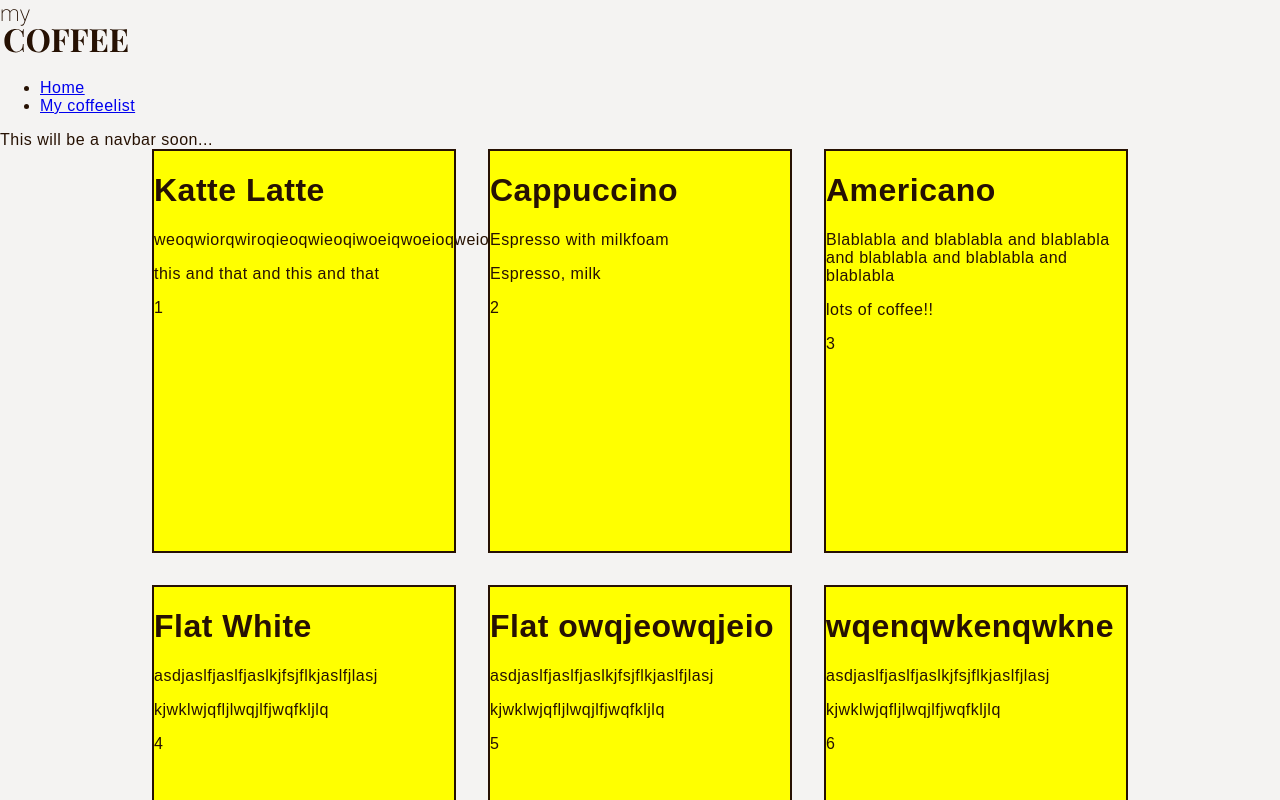
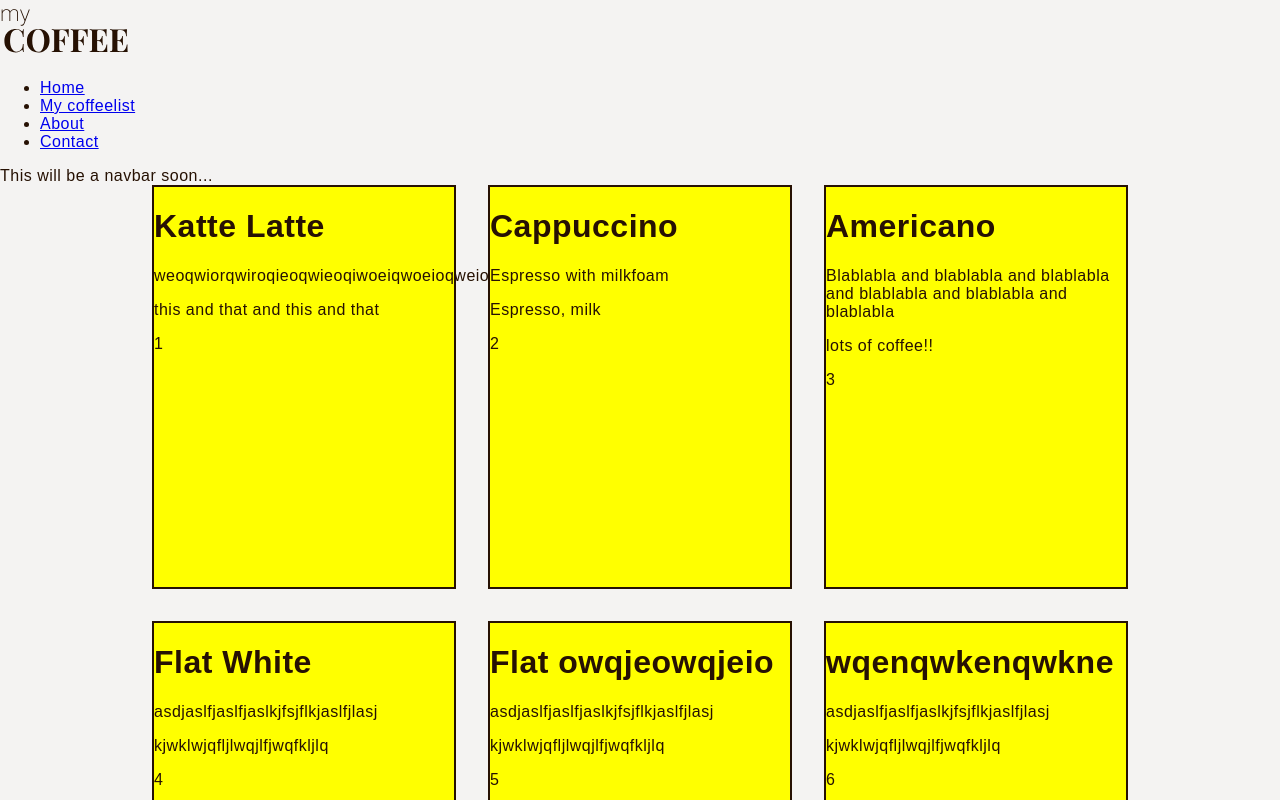
Before and after one commit to fiababiakandersson/mycoffee, a React (Create React App) app: page / in a window 1280 px wide. Shown: the top 800 px of the page. Built offline with nearby package versions, Linux system fonts and the light colour scheme.

Commit message:
added "contact" under nav list

```diff
--- a/src/components/App.tsx
+++ b/src/components/App.tsx
@@ -1,8 +1,9 @@
-import React from 'react';
-import { BrowserRouter, Route, Routes } from 'react-router-dom';
-import './App.css';
-import CoffeeList from './CoffeeList';
-import Layout from './Layout';
+import React from "react";
+import { BrowserRouter, Route, Routes } from "react-router-dom";
+import "./App.css";
+import CoffeeList from "./CoffeeList";
+import Contact from "./Contact";
+import Layout from "./Layout";
 
 function App() {
   return (
@@ -12,7 +13,8 @@ function App() {
           <Route index element={<CoffeeList />} />
           <Route path="saved" element={<div>Saved</div>} />
           <Route path="about" element={<div>About</div>} />
-          <Route path="*" element={<div>ERROR</div>} />
+          <Route path="contact" element={<Contact />} />
+          <Route path="*" element={<div>404 PAGE NOT FOUND</div>} />
         </Route>
       </Routes>
     </BrowserRouter>
--- a/src/components/Header.tsx
+++ b/src/components/Header.tsx
@@ -1,26 +1,30 @@
-import { Link } from 'react-router-dom';
-import Logo from '../assets/Logo.svg';
+import { Link } from "react-router-dom";
+import Logo from "../assets/Logo.svg";
 
 function Header() {
   return (
-    <nav className='header'>
-        <div className='logo-div'>
-            <Link to='/'>
-            <img src={Logo} alt='mycoffee logo' className='logo'/>
+    <nav className="header">
+      <div className="logo-div">
+        <Link to="/">
+          <img src={Logo} alt="mycoffee logo" className="logo" />
         </Link>
       </div>
-
-            <ul className='nav-links'>
+      <ul className="nav-links">
         <li>
-                    <Link to='/'>Home</Link>
+          <Link to="/">Home</Link>
         </li>
         <li>
-                    <Link to='/saved'>My coffeelist</Link>
+          <Link to="/saved">My coffeelist</Link>
+        </li>
+        <li>
+          <Link to="/about">About</Link>
+        </li>
+        <li>
+          <Link to="/contact">Contact</Link>
         </li>
       </ul>
-
     </nav>
-    )
+  );
 }
 
 export default Header;
```
Lines whose indentation alone changed are shown as unchanged.
